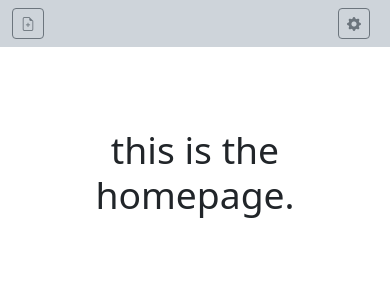
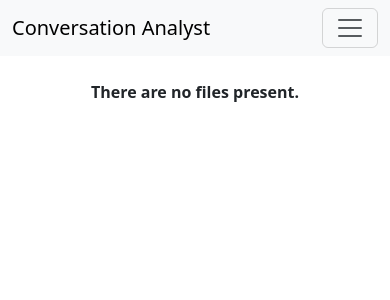
Before and after one commit to IsaacG18/conversation-analysis, a Django app: page / in a window 390 px wide. Shown: the top 300 px of the page. Run offline with Django 4.2, Linux system fonts and the light colour scheme; data that the repository does not hold is empty.

Commit message:
closes #57 improve styling

```diff
--- a/tp3/conversation_analyst/models.py
+++ b/tp3/conversation_analyst/models.py
@@ -5,7 +5,7 @@ from django.db import models
 
 class File(models.Model):
     file = models.FileField(upload_to="uploads/")
-    title = models.CharField(max_length=128)
+    title = models.CharField(max_length=128, unique=True)
     date = models.DateTimeField(auto_now_add=True)
 
     def save(self, *args, **kwargs):
--- a/tp3/conversation_analyst/templates/conversation_analyst/base.html
+++ b/tp3/conversation_analyst/templates/conversation_analyst/base.html
@@ -18,14 +18,20 @@
     </style>
 </head>
 <body>
-  <nav class="navbar fixed-top bg-dark-subtle">
-      <div class="container-fluid justify-content-between">
-          <a href="{% url 'upload' %}" class="btn btn-outline-secondary me-2 btn-sm align-items-center"><span class="align-items-center"><i class="bi bi-file-earmark-plus"></i></span></a>
-{#          <button class="btn btn-outline-secondary me-2 btn-sm align-items-center" type="button">#}
-{#              <span class="align-items-center"><i class="bi bi-file-earmark-plus"></i></span></button>#}
-          <button class="btn btn-outline-secondary me-2 btn-sm" type="button"><span><i class="bi bi-gear-fill"></i></span></button>
+<nav class="navbar fixed-top navbar-expand-md bg-body-tertiary">
+  <div class="container-fluid align-content-center">
+    <a class="navbar-brand" href="{% url 'homepage' %}">Conversation Analyst</a>
+    <button class="navbar-toggler btn-sm" type="button" data-bs-toggle="collapse" data-bs-target="#button_group" aria-controls="button_group" aria-expanded="false" aria-label="Toggle navigation">
+      <span class="navbar-toggler-icon"></span>
+    </button>
+    <div class="collapse navbar-collapse justify-content-end" id="button_group">
+      <div class="navbar-nav">
+        <a href="{% url 'upload' %}" class="btn btn-outline-secondary me-2 btn-sm align-items-center"><span class="align-items-center"><i class="bi bi-file-earmark-plus"></i></span></a>
+        <button class="btn btn-outline-secondary me-2 btn-sm" type="button"><span><i class="bi bi-gear-fill"></i></span></button>
       </div>
-    </nav>
+    </div>
+  </div>
+</nav>
     {% block body %}
     {% endblock %}
 </body>
--- a/tp3/conversation_analyst/templates/conversation_analyst/homepage.html
+++ b/tp3/conversation_analyst/templates/conversation_analyst/homepage.html
@@ -4,7 +4,28 @@
 {% endblock %}
     <title>Homepage</title>
 {% block body %}
-  <div class="container mt-5 text-center">
-    <span class="display-3">this is the homepage.</span>
+  <div class="container text-center">
+  <div class="row justify-content-center">
+      <div class="col-md-8 col-12">
+          <div class="container-md">
+            {% if files %}
+                <div class="list-group">
+                {% for file in files %}
+                    <div class="list-group-item">
+                    <div class="d-flex justify-content-between">
+                        <a href="{%  url 'content_review' %}" class="title text-reset text-decoration-none"><small class="title">{{ file.title }}</small></a>
+                        <small class="timestamp text-body-secondary">{{ file.date }}</small>
+                    </div>
+                    </div>
+                    </li>
+                {% endfor %}
+                </div>
+            {% else %}
+                <strong>There are no files present.</strong>
+            {% endif %}
+         </div>
+      </div>
+  </div>
+
   </div>
 {% endblock %}
--- a/tp3/conversation_analyst/views.py
+++ b/tp3/conversation_analyst/views.py
@@ -9,17 +9,8 @@ from .models import File, Message, Analysis, Person, Location, RiskWord
 
 # Create your views here.
 def homepage(request):
-    if request.method == "POST":
-        form = UploadFileForm(request.POST, request.FILES)
-        if form.is_valid():
-            uploaded = request.FILES["file"]
-            title = str(uploaded)
-            file_obj = File.objects.create(file=uploaded)
-            file_obj.save()
-            return HttpResponse("You have successfully uploaded " + str(uploaded))
-    else:
-        form = UploadFileForm()
-    return render(request, "conversation_analyst/homepage.html", {"form": form})
+    files = File.objects.order_by('-date')
+    return render(request, "conversation_analyst/homepage.html", {"files": files})
 
 def upload(request):
     if request.method == "POST":
```
Also changed, not shown: tp3/conversation_analyst/templates/conversation_analyst/content_review.html (+10 -6 lines).
